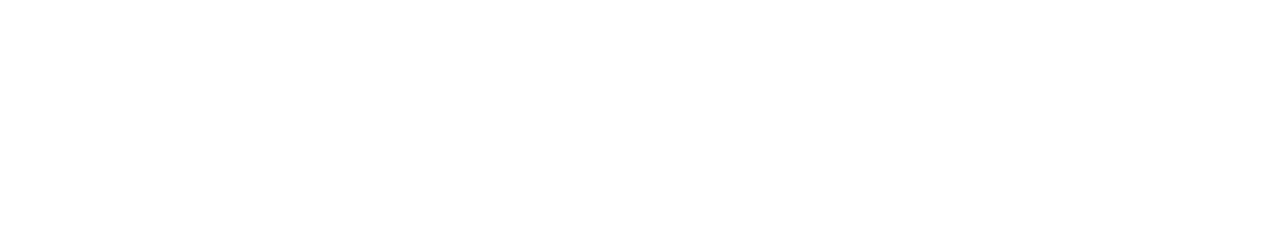
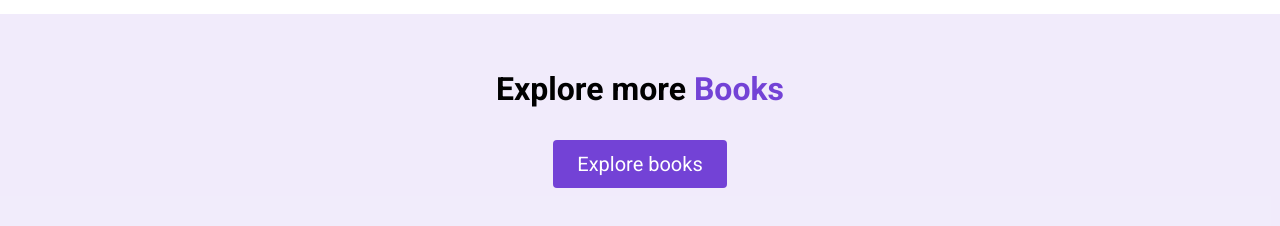
Before and after one commit to 23nrj1997-commits/react-library-tutorial, a React (Create React App) app: page / in a window 1280 px wide. Shown: the part 3107-3333 px from the top of the page. Before the commit the page ends 3121 px from the top, so only its background shows below. Built offline with nearby package versions, Linux system fonts and the light colour scheme.

Commit message:
Explore feature added

```diff
--- a/src/App.js
+++ b/src/App.js
@@ -4,6 +4,7 @@
 import Highlight from './components/Highlights';
 import Featured from './components/Featured';
 import Discounted from './components/Discounted';
+import Explore from './components/Explore';
 
 function App() {
   return (
@@ -13,6 +14,7 @@
       <Highlight />
       <Featured />
       <Discounted />
+      <Explore />
     </div>
   );
 }
--- /dev/null
+++ b/src/components/Explore.jsx
@@ -0,0 +1,22 @@
+import react from 'react';
+
+const Explore = () => {
+  return (
+    <section id="explore">
+      <div className="container">
+        <div className="row row__column">
+          <h2 className="section__title">
+            Explore more <span className="purple">Books</span>
+          </h2>
+          <a href="/books">
+            <button className="btn">
+              Explore books
+            </button>
+          </a>
+        </div>
+      </div>
+    </section>
+  );
+}
+
+export default Explore;
```
